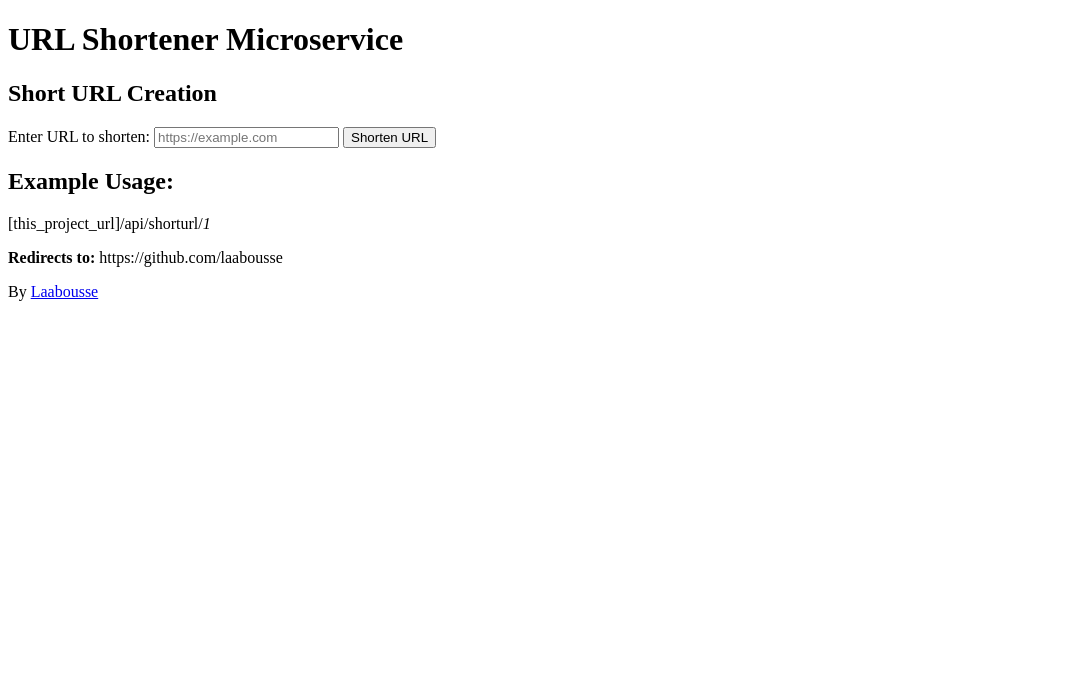
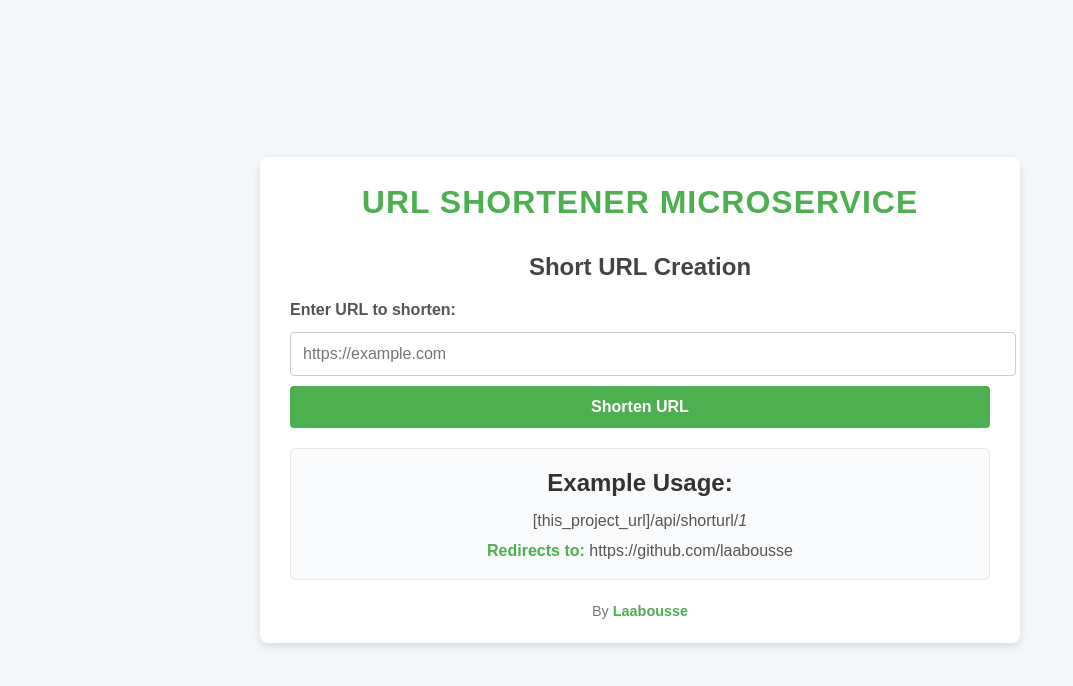
Before and after one commit to laabousse/url-shortener, a website: page views/index.html in a window 1280 px wide. Shown: the whole page, without its empty margins (0-1073 px from the left). Drawn offline with Linux system fonts and the light colour scheme; files that its build step writes are made by us from their sources; the site is published under a folder, as on GitHub Pages, so addresses that start at the root find nothing.

Commit message:
fix dependencies

```diff
--- a/package.json
+++ b/package.json
@@ -11,6 +11,7 @@
   "description": "",
   "dependencies": {
     "body-parser": "^1.20.3",
+    "cors": "^2.8.5",
     "dns": "^0.2.2",
     "dotenv": "^16.4.5",
     "express": "^4.21.1",
--- a/views/index.html
+++ b/views/index.html
@@ -4,7 +4,7 @@
   <meta charset="UTF-8" />
   <meta name="viewport" content="width=device-width, initial-scale=1.0" />
   <title>URL Shortener Microservice</title>
-  <link rel="stylesheet" href="/styles.css" />
+  <link rel="stylesheet" href="public/styles.css" />
 </head>
 <body>
   <div class="container">
```
Also changed, not shown: 1 other file.
